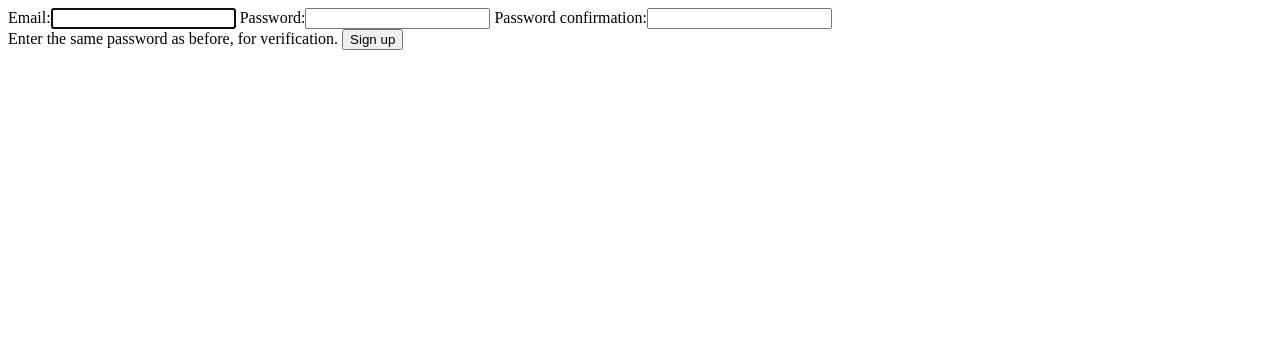
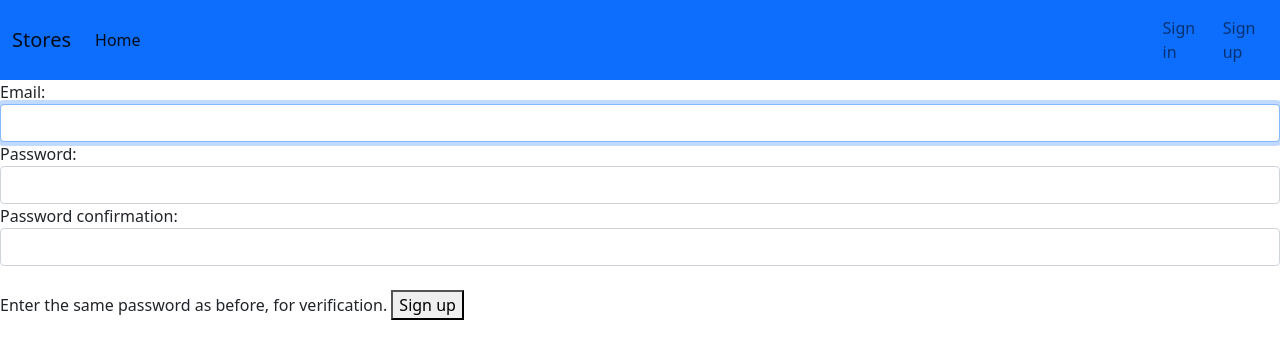
Before and after one commit to SMilanchev/Stores, a Django app: page /auth/sign-up/ in a window 1280 px wide. Shown: the top 359 px of the page. Run offline with Django 3.2, Linux system fonts and the light colour scheme.

Commit message:
base styles added

```diff
--- /dev/null
+++ b/stores/common/mixins/bootstrap_form_mixins.py
@@ -0,0 +1,10 @@
+class BootstrapFormControlMixin:
+    def __init__(self, *args, **kwargs):
+        super().__init__(*args, **kwargs)
+        self._init_bootstrap()
+
+    def _init_bootstrap(self):
+        for (_, field) in self.fields.items():
+            if 'class' not in field.widget.attrs:
+                field.widget.attrs['class'] = ''
+            field.widget.attrs['class'] += ' form-control'
--- a/stores/stores_auth/forms.py
+++ b/stores/stores_auth/forms.py
@@ -3,16 +3,18 @@ from django.contrib.auth import get_user_model, authenticate
 from django.contrib.auth.forms import UserCreationForm
 from django.core.exceptions import ValidationError
 
+from stores.common.mixins.bootstrap_form_mixins import BootstrapFormControlMixin
+
 UserModel = get_user_model()
 
 
-class SignUpForm(UserCreationForm):
+class SignUpForm(BootstrapFormControlMixin, UserCreationForm):
     class Meta:
         model = UserModel
         fields = ('email',)
 
 
-class SignInForm(forms.Form):
+class SignInForm(BootstrapFormControlMixin, forms.Form):
     user = None
     email = forms.EmailField()
     password = forms.CharField(
--- a/templates/auth/sign_up.html
+++ b/templates/auth/sign_up.html
@@ -1,14 +1,9 @@
-<!DOCTYPE html>
-<html lang="en">
-<head>
-    <meta charset="UTF-8">
-    <title>Title</title>
-</head>
-<body>
-<form action="{% url 'sign up' %}" method="post">
-    {% csrf_token %}
-    {{ form }}
-    <button>Sign up</button>
-</form>
-</body>
-</html>
+{% extends 'shared/base.html' %}
+
+{% block content %}
+    <form action="{% url 'sign up' %}" method="post">
+        {% csrf_token %}
+        {{ form }}
+        <button>Sign up</button>
+    </form>
+{% endblock %}
--- /dev/null
+++ b/templates/shared/base.html
@@ -0,0 +1,34 @@
+<!doctype html>
+<html lang="en">
+<head>
+    <!-- Required meta tags -->
+    <meta charset="utf-8">
+    <meta name="viewport" content="width=device-width, initial-scale=1">
+
+    <!-- Bootstrap CSS -->
+    <link href="https://cdn.jsdelivr.net/npm/bootstrap@5.0.2/dist/css/bootstrap.min.css" rel="stylesheet"
+          integrity="sha384-EVSTQN3/azprG1Anm3QDgpJLIm9Nao0Yz1ztcQTwFspd3yD65VohhpuuCOmLASjC" crossorigin="anonymous">
+
+    {% block styles %}{% endblock %}
+    {% block scripts_head %}{% endblock %}
+    <title>{% block title %}Stores{% endblock %}</title>
+</head>
+<body>
+<script src="https://cdn.jsdelivr.net/npm/bootstrap@5.0.2/dist/js/bootstrap.bundle.min.js"
+        integrity="sha384-MrcW6ZMFYlzcLA8Nl+NtUVF0sA7MsXsP1UyJoMp4YLEuNSfAP+JcXn/tWtIaxVXM"
+        crossorigin="anonymous"></script>
+
+{% block scripts_body_start %}
+{% endblock %}
+
+{% include 'shared/nav.html' %}
+
+{% block content %}
+{% endblock %}
+
+
+
+{% block scripts_body_end %}
+{% endblock %}
+</body>
+</html>
--- /dev/null
+++ b/templates/shared/nav.html
@@ -0,0 +1,42 @@
+<nav class="navbar navbar-expand-lg navbar-light bg-primary text-light">
+    <div class="container-fluid">
+        <a class="navbar-brand" href="#">Stores</a>
+        <button class="navbar-toggler" type="button" data-bs-toggle="collapse" data-bs-target="#navbarSupportedContent"
+                aria-controls="navbarSupportedContent" aria-expanded="false" aria-label="Toggle navigation">
+            <span class="navbar-toggler-icon"></span>
+        </button>
+        <div class="collapse navbar-collapse" id="navbarSupportedContent">
+            <ul class="navbar-nav me-auto mb-2 mb-lg-0">
+                <li class="nav-item">
+                    <a class="nav-link active" aria-current="page" href="{% url 'index' %}">Home</a>
+                </li>
+                {#        <li class="nav-item">#}
+                {#          <a class="nav-link" href="#">Link</a>#}
+                {#        </li>#}
+            </ul>
+        </div>
+    </div>
+
+    <div class="collapse navbar-collapse justify-content-end" id="navbarNav">
+        <ul class="navbar-nav me-auto mb-2 mb-lg-0">
+            {% if not request.user.is_authenticated %}
+            <li class="nav-item active">
+                <a class="nav-link" href="{% url 'sign in' %}">Sign in</a>
+            </li>
+            <li class="nav-item active">
+                <a class="nav-link " href="{% url 'sign up' %}">Sign up</a>
+            </li>
+            {% else %}
+                <li class="nav-item active">
+                <a class="nav-link" href="{% url 'sign out' %}">Sign out</a>
+            </li>
+
+
+            <li class="nav-item active">
+                <a class="nav-link " href="#">Profile</a>
+            </li>
+            {% endif %}
+        </ul>
+    </div>
+
+</nav>
```
Also changed, not shown: templates/auth/sign_in.html (+9 -14 lines), templates/index.html (+4 -9 lines).
